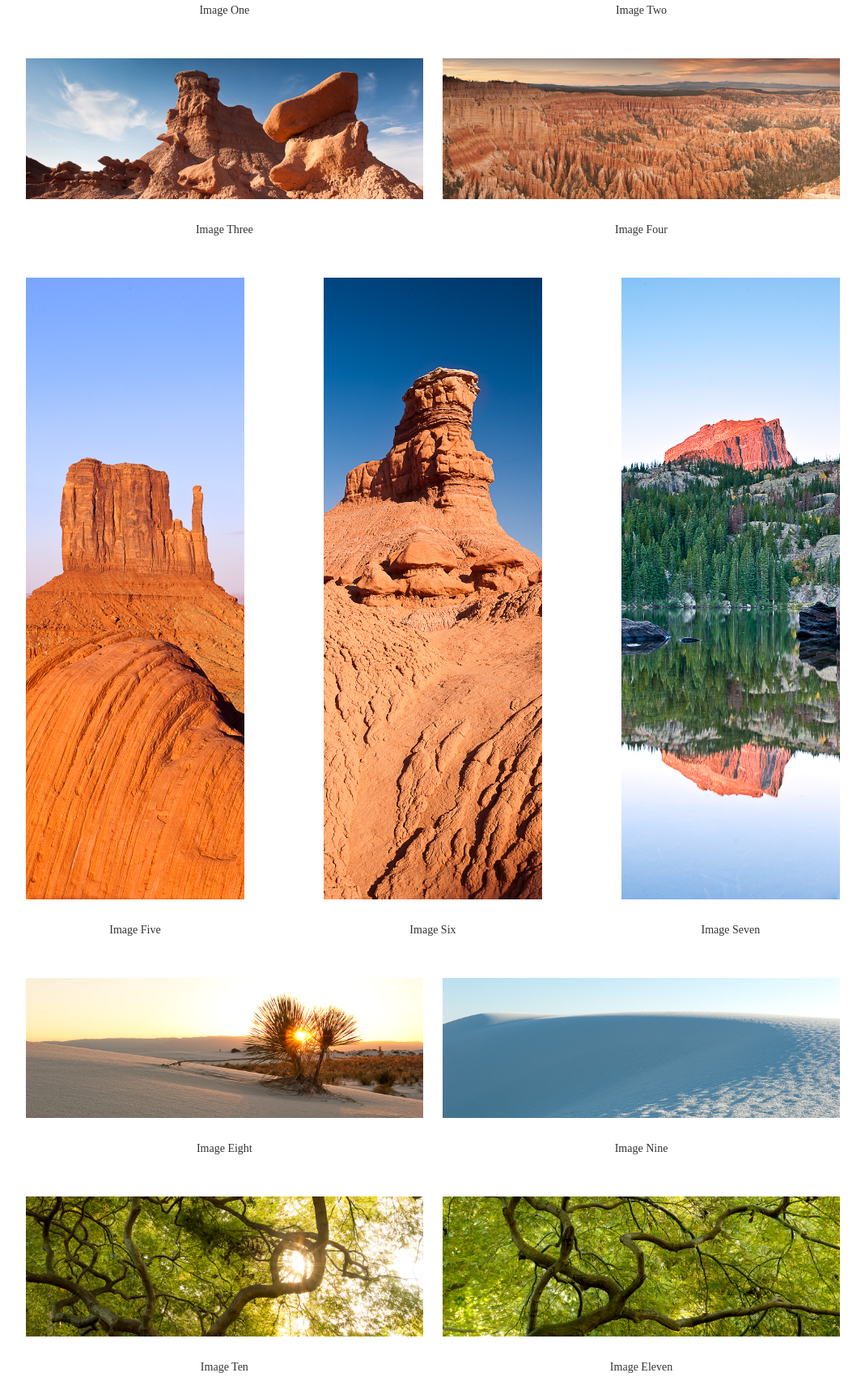
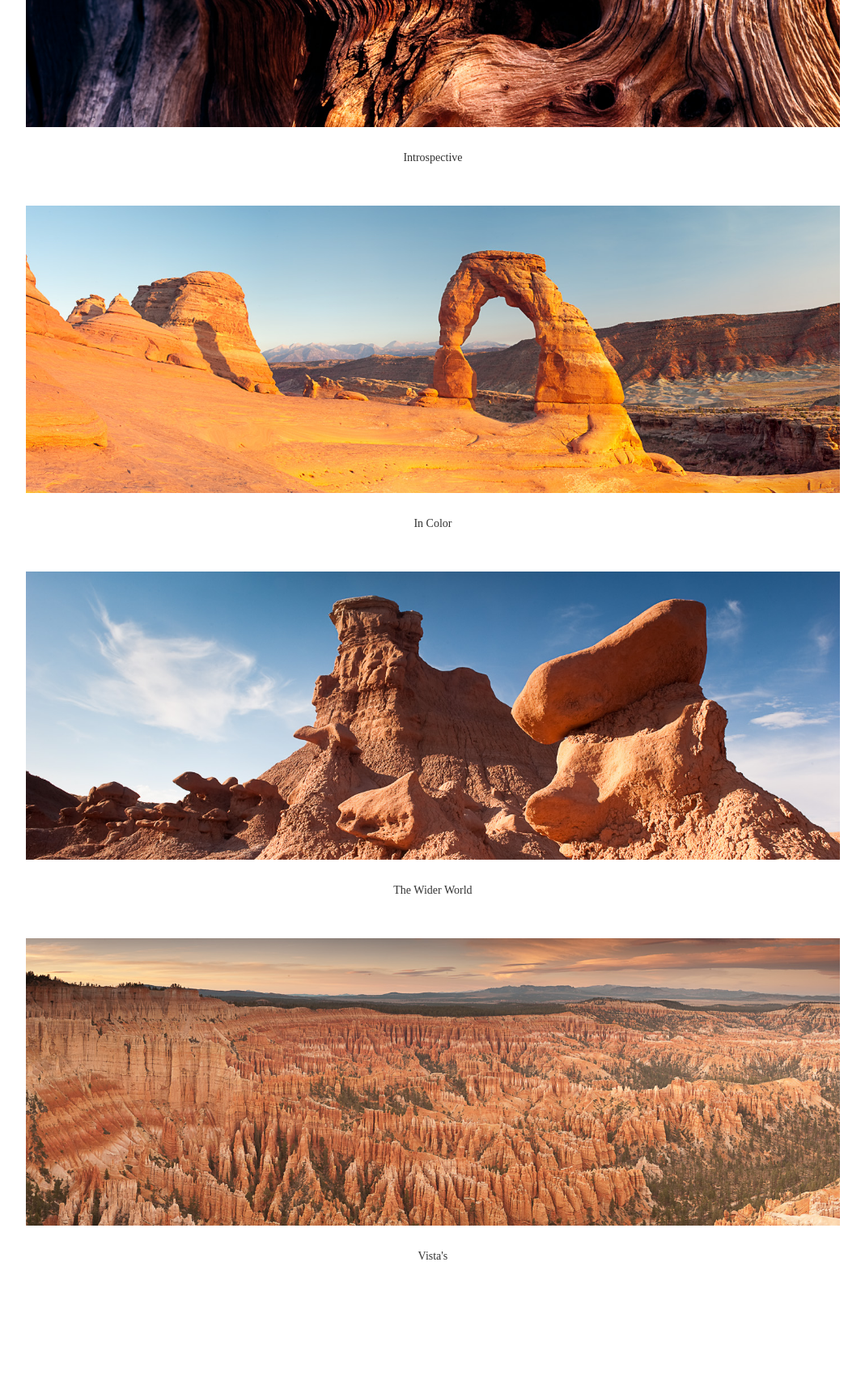
Before and after one commit to anorelli7/6x17, a plain HTML site: page 6x17 - site/images.html in a window 1280 px wide. Shown: the part 370-2071 px from the top of the page at 81% size, without its empty margins (105-1174 px from the left). Drawn offline with Linux system fonts and the light colour scheme.

Commit message:
Image Page update

```diff
--- a/6x17 - site/images.html
+++ b/6x17 - site/images.html
@@ -8,6 +8,7 @@
 	<!--Javascript + jQuery -->
 	<script src="js/jquery-1.7.2.js"></script>
 	<script src="js/jquery.scrollTo-1.4.2.js"></script>
+	<!--<script src="js/animate.js"></script> -->
 	<!-- GA Code -->
 	<script type="text/javascript">
   var _gaq = _gaq || [];
@@ -32,43 +33,38 @@
 	<header>
 
 
-			<a href="home.html"><h1 class="logo alignleft">6x17</h1></a>
+			<a href="index.html"><h1 class="logo alignleft">6x17</h1></a>
 				<nav class="alignright">
 					<ul>
-						<li><a href="home.html">Home</a></li>
+						<li><a href="index.html">Home</a></li>
 						<li><a href="about.html">Why 6x17?</a></li>
 						<li><a href="images.html">Images</a></li>
 						<li><a href="bio.html">Bio</a></li>
+						<li><a href="http://www.sixby17.com/blog/">Blog</a></li>
 					</ul>
 				</nav>
 
 
-</header>
+	</header>
 	<div id="main">
 		<div class="container_16">
 
-			<div class="grid_7 push_1"><img class="thumbnail" src="images/SouthWest_6x17-2.jpg"><p class="imageTitle">Image One</p></div>
+			<div class="grid_14 push_1"><a href="galleries/introspective.html"><img class="thumbnail galleryHead" src="images/SouthWest_6x17-2.jpg"></a><p class="imageTitle">Introspective</p></div>
 
-			<div class="grid_7 push_1"><img class="thumbnail" src="images/SouthWest_6x17-4.jpg"><p class="imageTitle">Image Two</p></div>
+			<div class="grid_14 push_1"><img class="thumbnail galleryHead" src="images/SouthWest_6x17-4.jpg"><p class="imageTitle">In Color</p></div>
 
-			<div class="grid_7 push_1"><img class="thumbnail" src="images/SouthWest_6x17-6.jpg"><p class="imageTitle">Image Three</p></div>
+			<div class="grid_14 push_1"><img class="thumbnail galleryHead" src="images/SouthWest_6x17-6.jpg"><p class="imageTitle">The Wider World</p></div>
 
-			<div class="grid_7 push_1"><img class="thumbnail" src="images/SouthWest_6x17-8.jpg"><p class="imageTitle">Image Four</p></div>
+			<div class="grid_14 push_1"><img class="thumbnail galleryHead" src="images/SouthWest_6x17-8.jpg"><p class="imageTitle">Vista's</p></div>
 
-			<div class="grid_4 push_1"><img class="thumbnail" src="images/SouthWest_6x17-9.jpg"><p class="imageTitle">Image Five</p></div>
 
-			<div class="grid_4 push_2"><img class="thumbnail" src="images/SouthWest_6x17-7.jpg"><p class="imageTitle">Image Six</p></div>
+			<!-- <div class="grid_14 push_1">
+				<div class="grid_4 push_1"><img class="thumbnail" src="images/SouthWest_6x17-9.jpg"><p class="imageTitle">Image Five</p></div>
 
-			<div class="grid_4 push_3"><img class="thumbnail" src="images/SouthWest_6x17-1.jpg"><p class="imageTitle">Image Seven</p></div>
+				<div class="grid_4 push_2"><img class="thumbnail" src="images/SouthWest_6x17-7.jpg"><p class="imageTitle">Image Six</p></div>
 
-			<div class="grid_7 push_1"><img class="thumbnail" src="images/Southwest-6x17-3.jpg"><p class="imageTitle">Image Eight</p></div>
-
-			<div class="grid_7 push_1"><img class="thumbnail" src="images/Southwest-6x17-5.jpg"><p class="imageTitle">Image Nine</p></div>
-
-			<div class="grid_7 push_1"><img class="thumbnail" src="images/WorkingTreeCenter-5.jpg"><p class="imageTitle">Image Ten</p></div>
-
-			<div class="grid_7 push_1"><img class="thumbnail" src="images/WorkingTreeCenter-7.jpg"><p class="imageTitle">Image Eleven</p></div>
-
+				<div class="grid_4 push_3"><img class="thumbnail" src="images/SouthWest_6x17-1.jpg"><p class="imageTitle">Image Seven</p></div> -->
+			</div>
 
 		</div><!-- container_16 -->
 	</div><!-- Main -->
```
